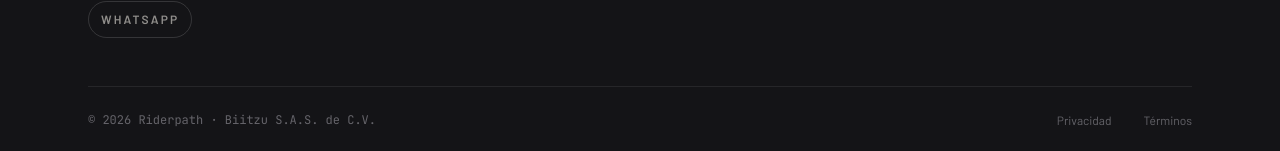
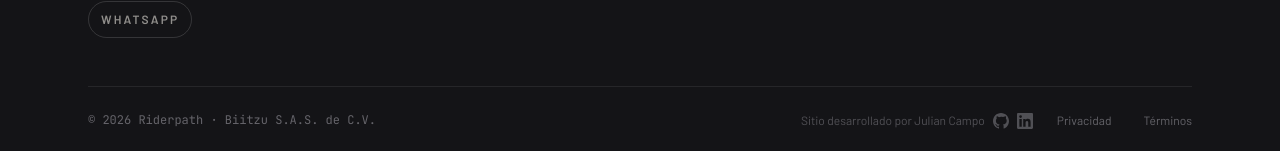
Before and after one commit to jucampoc/riderpath, a Next.js app in the folder riderpath/: page / in a window 1280 px wide. Shown: the part 3701-3852 px from the top of the page. Built offline with nearby package versions, Linux system fonts and the light colour scheme; a web font is replaced by a local one.

Commit message:
feat: add developer credit to footer
- Add subtle developer attribution line with GitHub and LinkedIn icon links
- Uses lucide-react icons for professional, consistent styling
- Positioned in footer bottom bar, secondary to brand copyright

```diff
--- a/riderpath/components/layout/Footer.tsx
+++ b/riderpath/components/layout/Footer.tsx
@@ -180,6 +180,7 @@
           style={{
             display: 'flex',
             justifyContent: 'space-between',
+            alignItems: 'center',
             flexWrap: 'wrap',
             gap: 'var(--space-3)',
             marginTop: 'var(--space-7)',
@@ -197,6 +198,63 @@
             © {new Date().getFullYear()} Riderpath · Biitzu S.A.S. de C.V.
           </span>
 
+          <div style={{ display: 'flex', alignItems: 'center', flexWrap: 'wrap', gap: 'var(--space-5)' }}>
+            {/* Developer credit */}
+            <div style={{ display: 'flex', alignItems: 'center', gap: 'var(--space-2)', opacity: 0.75 }}>
+              <span
+                style={{
+                  fontFamily: 'var(--font-sans)',
+                  fontSize: 'var(--fs-xs)',
+                  color: 'var(--text-faint)',
+                }}
+              >
+                Sitio desarrollado por Julian Campo
+              </span>
+              <a
+                href="https://github.com/jucampoc"
+                target="_blank"
+                rel="noopener noreferrer"
+                aria-label="GitHub de Julian Campo"
+                style={{
+                  display: 'flex',
+                  color: 'var(--text-faint)',
+                  transition: 'color var(--dur-base) var(--ease-out)',
+                }}
+                onMouseEnter={e => {
+                  (e.currentTarget as HTMLAnchorElement).style.color = 'var(--text-strong)'
+                }}
+                onMouseLeave={e => {
+                  (e.currentTarget as HTMLAnchorElement).style.color = 'var(--text-faint)'
+                }}
+              >
+                <svg width="16" height="16" viewBox="0 0 24 24" fill="currentColor" aria-hidden="true">
+                  <path d="M12 0C5.374 0 0 5.373 0 12c0 5.302 3.438 9.8 8.207 11.387.599.111.793-.261.793-.577v-2.234c-3.338.726-4.033-1.416-4.033-1.416-.546-1.387-1.333-1.756-1.333-1.756-1.089-.745.083-.729.083-.729 1.205.084 1.839 1.237 1.839 1.237 1.07 1.834 2.807 1.304 3.492.997.107-.775.418-1.305.762-1.604-2.665-.305-5.467-1.334-5.467-5.931 0-1.311.469-2.381 1.236-3.221-.124-.303-.535-1.524.117-3.176 0 0 1.008-.322 3.301 1.23A11.509 11.509 0 0 1 12 5.803c.957.005 1.923.128 2.891.38C18.186 4.646 19.19 4.97 19.19 4.97c.653 1.653.242 2.874.118 3.176.77.84 1.235 1.911 1.235 3.221 0 4.609-2.807 5.624-5.479 5.921.43.372.823 1.102.823 2.222v3.293c0 .319.192.694.801.576C20.566 21.797 24 17.3 24 12c0-6.627-5.373-12-12-12z" />
+                </svg>
+              </a>
+              <a
+                href="https://www.linkedin.com/in/jucampoc/"
+                target="_blank"
+                rel="noopener noreferrer"
+                aria-label="LinkedIn de Julian Campo"
+                style={{
+                  display: 'flex',
+                  color: 'var(--text-faint)',
+                  transition: 'color var(--dur-base) var(--ease-out)',
+                }}
+                onMouseEnter={e => {
+                  (e.currentTarget as HTMLAnchorElement).style.color = 'var(--text-strong)'
+                }}
+                onMouseLeave={e => {
+                  (e.currentTarget as HTMLAnchorElement).style.color = 'var(--text-faint)'
+                }}
+              >
+                <svg width="16" height="16" viewBox="0 0 24 24" fill="currentColor" aria-hidden="true">
+                  <path d="M20.447 20.452h-3.554v-5.569c0-1.328-.027-3.037-1.852-3.037-1.853 0-2.136 1.445-2.136 2.939v5.667H9.351V9h3.414v1.561h.046c.477-.9 1.637-1.85 3.37-1.85 3.601 0 4.267 2.37 4.267 5.455v6.286zM5.337 7.433a2.062 2.062 0 0 1-2.063-2.065 2.064 2.064 0 1 1 2.063 2.065zm1.782 13.019H3.555V9h3.564v11.452zM22.225 0H1.771C.792 0 0 .774 0 1.729v20.542C0 23.227.792 24 1.771 24h20.451C23.2 24 24 23.227 24 22.271V1.729C24 .774 23.2 0 22.222 0h.003z" />
+                </svg>
+              </a>
+            </div>
+
+            {/* Legal links */}
             <div style={{ display: 'flex', gap: 'var(--space-6)' }}>
               {[
                 { href: '/privacidad', label: 'Privacidad' },
@@ -224,6 +282,7 @@
               ))}
             </div>
           </div>
+        </div>
 
       </div>
     </footer>
```
Lines whose indentation alone changed are shown as unchanged.
